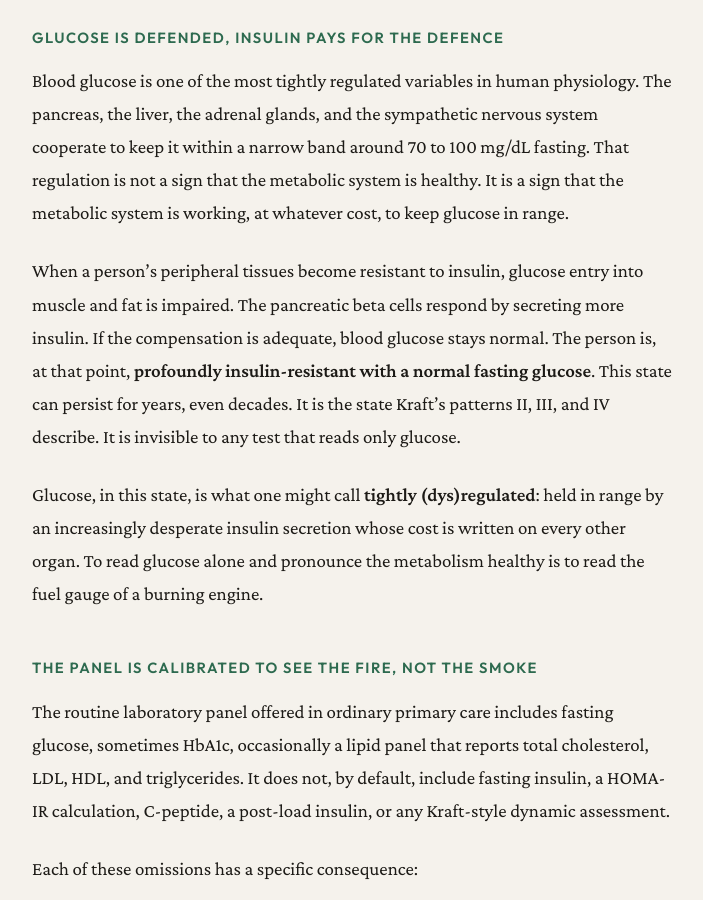
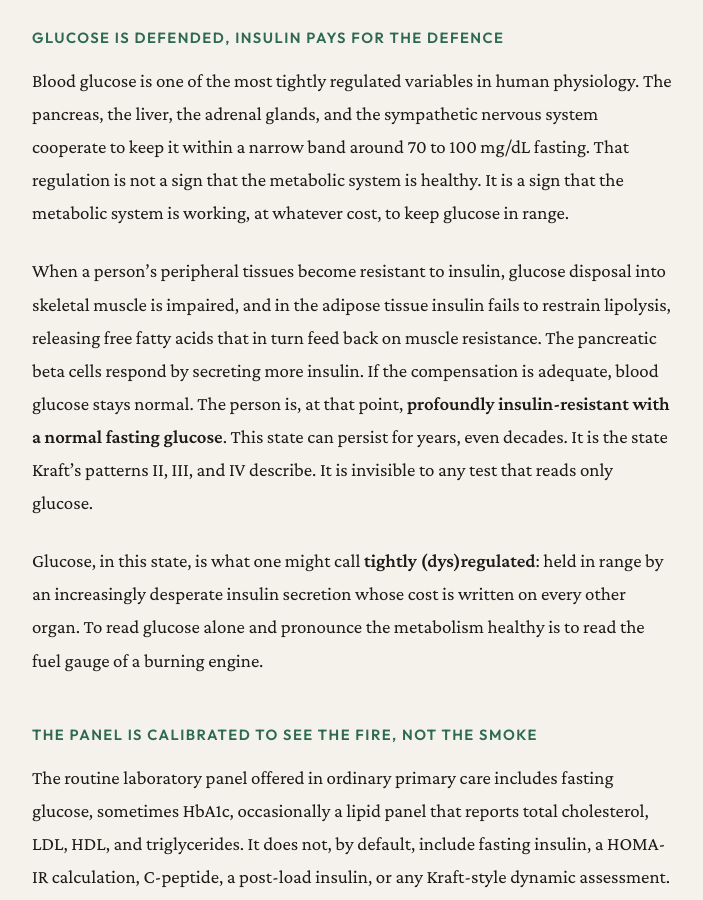
Before and after one commit to PerigGouanvic/physiological-rights, a Jekyll site: the page built from _rights/insulin.md, in a window 1280 px wide and 900 px high, scrolled down 3651 px. Shown: the whole window, without its empty margins (122-825 px from the left). Built offline with Jekyll 4.4.1, drawn with Linux system fonts in a browser that asks for light colours.

Commit message:
fix(insulin): correct role of adipose tissue in IR
Adipose tissue is not a major site of insulin-stimulated glucose
uptake — muscle handles ~80% of postprandial disposal. Insulin's
central adipose action is restraint of lipolysis; when it fails,
free fatty acid flux feeds back on muscle resistance (Shulman/Petersen).

Co-Authored-By: Claude Opus 4.7 <noreply@anthropic.com>

```diff
--- a/_rights/insulin.md
+++ b/_rights/insulin.md
@@ -67,7 +67,7 @@ Four decades. Five researchers of first rank. A pattern that repeats in every de
 
 Blood glucose is one of the most tightly regulated variables in human physiology. The pancreas, the liver, the adrenal glands, and the sympathetic nervous system cooperate to keep it within a narrow band around 70 to 100 mg/dL fasting. That regulation is not a sign that the metabolic system is healthy. It is a sign that the metabolic system is working, at whatever cost, to keep glucose in range.
 
-When a person's peripheral tissues become resistant to insulin, glucose entry into muscle and fat is impaired. The pancreatic beta cells respond by secreting more insulin. If the compensation is adequate, blood glucose stays normal. The person is, at that point, **profoundly insulin-resistant with a normal fasting glucose**. This state can persist for years, even decades. It is the state Kraft's patterns II, III, and IV describe. It is invisible to any test that reads only glucose.
+When a person's peripheral tissues become resistant to insulin, glucose disposal into skeletal muscle is impaired, and in the adipose tissue insulin fails to restrain lipolysis, releasing free fatty acids that in turn feed back on muscle resistance. The pancreatic beta cells respond by secreting more insulin. If the compensation is adequate, blood glucose stays normal. The person is, at that point, **profoundly insulin-resistant with a normal fasting glucose**. This state can persist for years, even decades. It is the state Kraft's patterns II, III, and IV describe. It is invisible to any test that reads only glucose.
 
 Glucose, in this state, is what one might call **tightly (dys)regulated**: held in range by an increasingly desperate insulin secretion whose cost is written on every other organ. To read glucose alone and pronounce the metabolism healthy is to read the fuel gauge of a burning engine.
 
```
